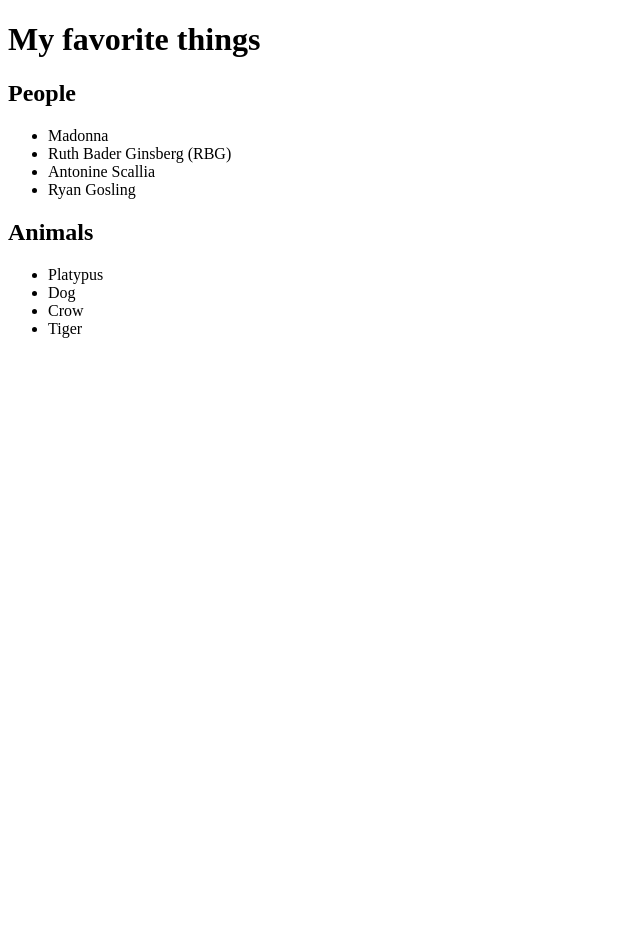
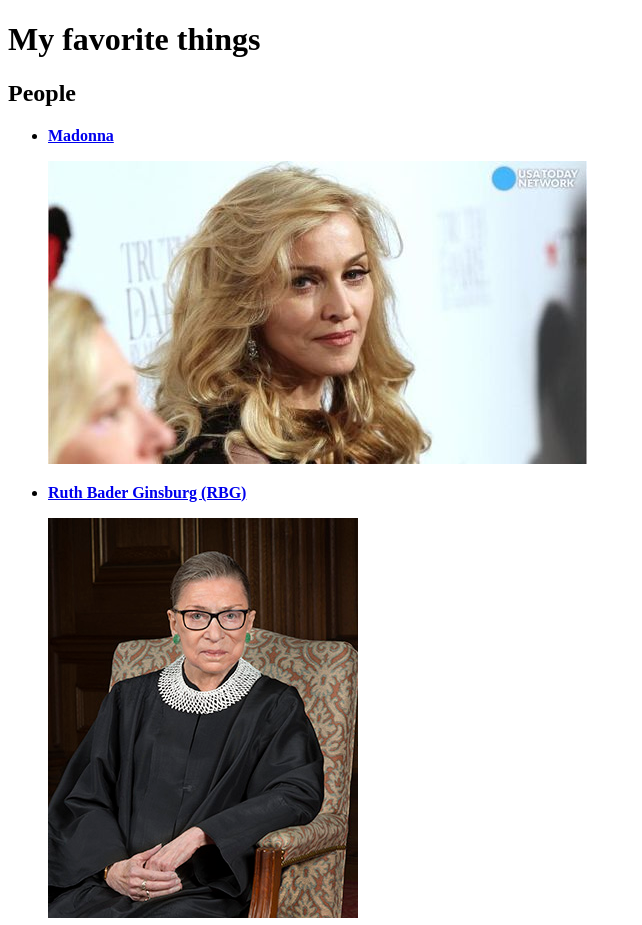
Before and after one commit to katetrahan/my-first-webpage, a plain HTML site: page my-favorite-things.html in a window 1280 px wide. Shown: the top 925 px of the page, without its empty margins (0-642 px from the left). Before the commit the page ends 800 px from the top, so only its background shows below. Drawn offline with Linux system fonts and the light colour scheme.

Commit message:
add images

```diff
--- a/my-favorite-things.html
+++ b/my-favorite-things.html
@@ -7,17 +7,38 @@
     <h1>My favorite things</h1>
     <h2>People</h2>
     <ul>
-      <li>Madonna</li>
-      <li>Ruth Bader Ginsberg (RBG)</li>
-      <li>Antonine Scallia</li>
-      <li>Ryan Gosling</li>
+      <li>
+        <a href="https://www.google.com/url?sa=i&rct=j&q=&esrc=s&source=images&cd=&cad=rja&uact=8&ved=0ahUKEwihwNjT4bzXAhUo34MKHXJCD9EQjRwIBw&url=https%3A%2F%2Fwww.usatoday.com%2Fstory%2Flife%2Fentertainthis%2F2017%2F08%2F20%2Fmadonna-six-children-photo%2F584234001%2F&psig=AOvVaw0PNarWJwgHIYGL9G7b_4xg&ust=1510704148901652">
+        <strong>Madonna</strong>
+        <p><img src="images/madonna.jpg" alt="Madonna"></p>
+        </a>
+      </li>
+      <li>
+        <a href="https://en.wikipedia.org/wiki/Ruth_Bader_Ginsburg">
+        <strong>Ruth Bader Ginsburg (RBG)</strong>
+        <p><img src="images/rbg.jpg" alt="Ruth Bader Ginsburg"></p>
+      </a>
+        <li>
+        Antonine Scallia
+      </li>
+      <li>
+        Ryan Gosling
+      </li>
     </ul>
     <h2>Animals</h2>
     <ul>
-      <li>Platypus</li>
-      <li>Dog</li>
-      <li>Crow</li>
-      <li>Tiger</li>
+      <li>
+        Platypus
+      </li>
+      <li>
+        Dog
+      </li>
+      <li>
+        Crow
+      </li>
+      <li>
+        Tiger
+      </li>
     </ul>
   </body>
 </html>
```
Also changed, not shown: my-first-webpage.html (+5 -2 lines), images/madonna.jpg (added), images/rainpuppy.jpg (added), images/rbg.jpg (added).
